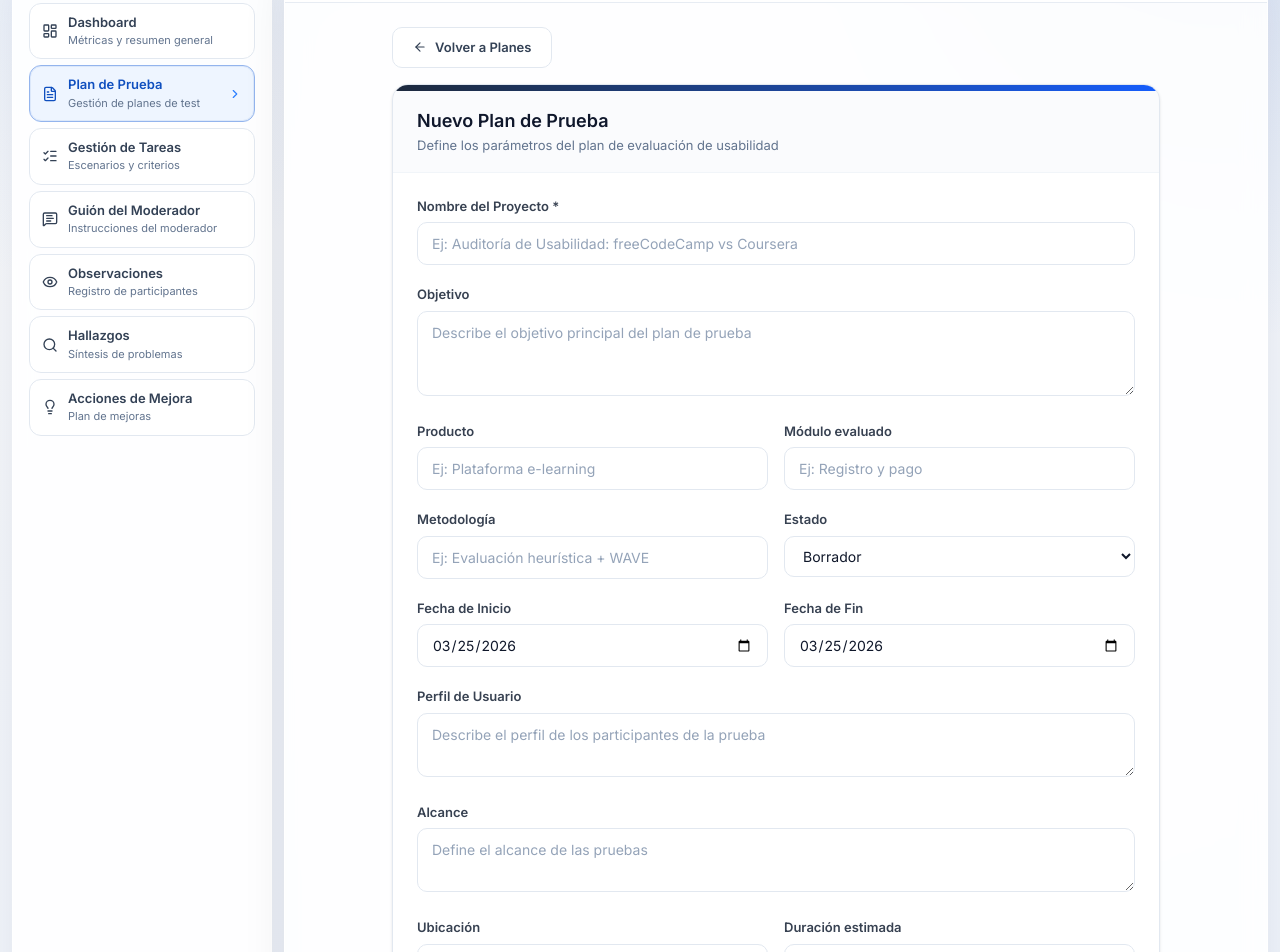
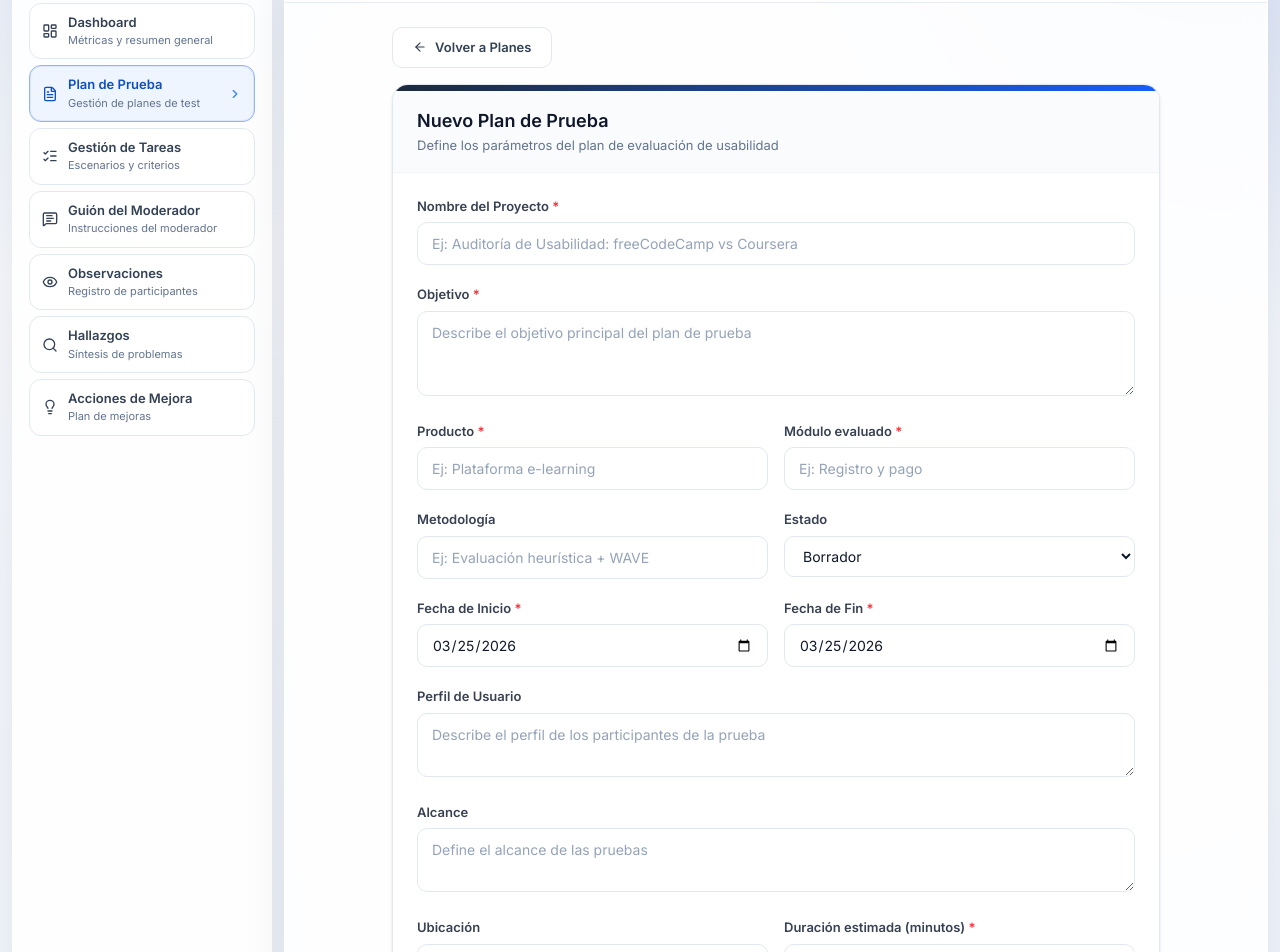
Before and after one commit to Saimol-Uta/UsabilityDashboard_API, a React (Vite) app in the folder frontend_beta/: page /planes/nuevo in a window 1280 px wide. Shown: the part 151-1103 px from the top of the page. Built offline with nearby package versions, Linux system fonts and the light colour scheme.

Commit message:
Validaciones al crear y editar un plan de pruebas

```diff
--- a/frontend_beta/src/pages/TestPlanForm.tsx
+++ b/frontend_beta/src/pages/TestPlanForm.tsx
@@ -60,8 +60,32 @@ export default function TestPlanForm() {
             addToast('El nombre del proyecto es requerido', 'error')
             return
         }
+
+        if (new Date(form.endDate) < new Date(form.startDate)) {
+            addToast('La fecha de fin no puede ser anterior a la de inicio', 'error')
+            return
+        }
+
+        if (!form.product.trim() || !form.objective.trim() || !form.evaluatedModule.trim()) {
+            addToast('El Producto, Objetivo y Módulo Evaluado son obligatorios', 'error')
+            return
+        }
         setSaving(true)
         try {
+            // Check for duplicate name
+            const existingPlansRes = await testPlansApi.getAll()
+            const existingPlans = existingPlansRes.data ?? []
+            const nameTrimmed = form.projectName.trim().toLowerCase()
+            const duplicate = existingPlans.find((p: any) =>
+                p.projectName?.trim().toLowerCase() === nameTrimmed && String(p.id) !== String(id)
+            )
+
+            if (duplicate) {
+                addToast('Ya existe un plan de prueba con ese nombre', 'error')
+                setSaving(false)
+                return
+            }
+
             const data = {
                 ...form,
             }
@@ -109,27 +133,27 @@ export default function TestPlanForm() {
 
                 <form onSubmit={handleSubmit} className="p-6 space-y-5">
                     <div>
-                        <label htmlFor="projectName" className="form-label">Nombre del Proyecto *</label>
+                        <label htmlFor="projectName" className="form-label">Nombre del Proyecto <span className="text-red-500">*</span></label>
                         <input id="projectName" name="projectName" value={form.projectName} onChange={handleChange}
                             className="form-input" placeholder="Ej: Auditoría de Usabilidad: freeCodeCamp vs Coursera" required />
                     </div>
 
                     <div>
-                        <label htmlFor="objective" className="form-label">Objetivo</label>
+                        <label htmlFor="objective" className="form-label">Objetivo <span className="text-red-500">*</span></label>
                         <textarea id="objective" name="objective" value={form.objective} onChange={handleChange}
-                            className="form-input" rows={3} placeholder="Describe el objetivo principal del plan de prueba" />
+                            className="form-input" rows={3} placeholder="Describe el objetivo principal del plan de prueba" required />
                     </div>
 
                     <div className="grid grid-cols-1 md:grid-cols-2 gap-4">
                         <div>
-                            <label htmlFor="product" className="form-label">Producto</label>
+                            <label htmlFor="product" className="form-label">Producto <span className="text-red-500">*</span></label>
                             <input id="product" name="product" value={form.product} onChange={handleChange}
-                                className="form-input" placeholder="Ej: Plataforma e-learning" />
+                                className="form-input" placeholder="Ej: Plataforma e-learning" required />
                         </div>
                         <div>
-                            <label htmlFor="evaluatedModule" className="form-label">Módulo evaluado</label>
+                            <label htmlFor="evaluatedModule" className="form-label">Módulo evaluado <span className="text-red-500">*</span></label>
                             <input id="evaluatedModule" name="evaluatedModule" value={form.evaluatedModule} onChange={handleChange}
-                                className="form-input" placeholder="Ej: Registro y pago" />
+                                className="form-input" placeholder="Ej: Registro y pago" required />
                         </div>
                     </div>
 
@@ -152,12 +176,12 @@ export default function TestPlanForm() {
 
                     <div className="grid grid-cols-1 md:grid-cols-2 gap-4">
                         <div>
-                            <label htmlFor="startDate" className="form-label">Fecha de Inicio</label>
+                            <label htmlFor="startDate" className="form-label">Fecha de Inicio <span className="text-red-500">*</span></label>
                             <input id="startDate" name="startDate" type="date" value={form.startDate} onChange={handleChange} className="form-input" required />
                         </div>
                         <div>
-                            <label htmlFor="endDate" className="form-label">Fecha de Fin</label>
-                            <input id="endDate" name="endDate" type="date" value={form.endDate} onChange={handleChange} className="form-input" required />
+                            <label htmlFor="endDate" className="form-label">Fecha de Fin <span className="text-red-500">*</span></label>
+                            <input id="endDate" name="endDate" type="date" min={form.startDate} value={form.endDate} onChange={handleChange} className="form-input" required />
                         </div>
                     </div>
 
@@ -180,9 +204,9 @@ export default function TestPlanForm() {
                                 className="form-input" placeholder="Ej: Laboratorio 2 / Remoto" />
                         </div>
                         <div>
-                            <label htmlFor="estimatedDuration" className="form-label">Duración estimada</label>
-                            <input id="estimatedDuration" name="estimatedDuration" value={form.estimatedDuration} onChange={handleChange}
-                                className="form-input" placeholder="Ej: 45 minutos" />
+                            <label htmlFor="estimatedDuration" className="form-label">Duración estimada (minutos) <span className="text-red-500">*</span></label>
+                            <input id="estimatedDuration" name="estimatedDuration" type="number" min="1" value={form.estimatedDuration} onChange={handleChange}
+                                className="form-input" placeholder="Ej: 45" required />
                         </div>
                     </div>
 
```
